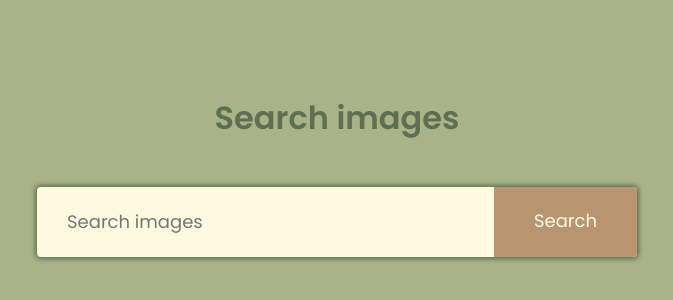
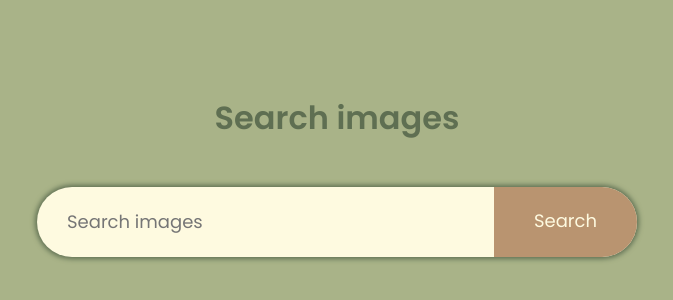
Before and after one commit to ElyaApyzova/31github20, a plain HTML site: page index.html in a window 1280 px wide. Shown: the whole page, without its empty margins (303-976 px from the left). Drawn offline with Linux system fonts and the light colour scheme.

Commit message:
Update style.css

```diff
--- a/style.css
+++ b/style.css
@@ -21,14 +21,14 @@ h1 {
 }
 
 form {
-  width: 90%;
+  width: 80%;
   max-width: 600px;
   margin: auto;
   height: 70px;
   background: #fefae0;
   display: flex;
   align-items: center;
-  border-radius: 4px;
+  border-radius: 50px;
   box-shadow: 0px 0px 5px 2px;
 }
 
@@ -47,7 +47,7 @@ form button {
   background: #b99470;
   color: #fefae0;
   font-size: 18px;
-  border-radius: 0px 4px 4px 0px;
+  border-radius: 0px 50px 50px 0px;
   cursor: pointer;
 }
 
```
